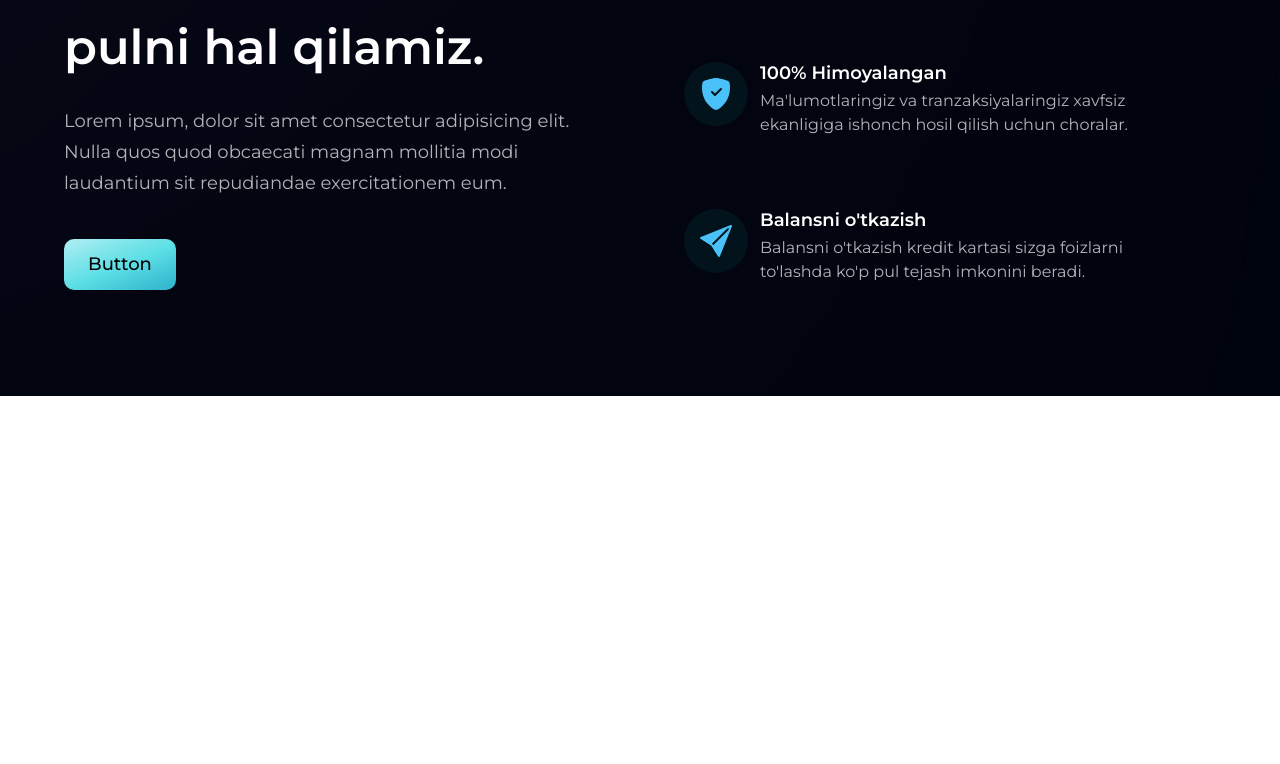
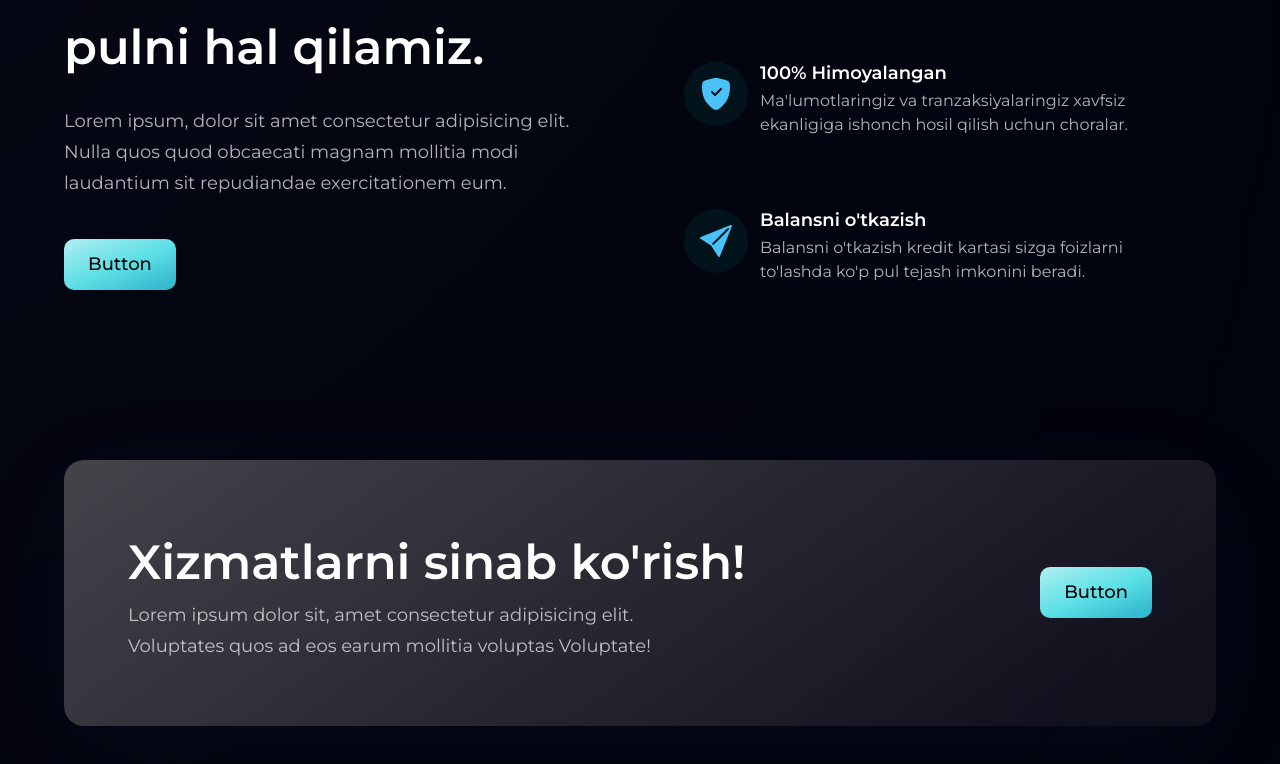
Before and after one commit to Will-Marco/prime-pay, a React (Create React App) app: page / in a window 1280 px wide. Shown: the part 2153-2917 px from the top of the page. Before the commit the page ends 2549 px from the top, so only its background shows below. Built offline with nearby package versions, Linux system fonts and the light colour scheme.

Commit message:
Add CTA component

```diff
--- a/src/App.js
+++ b/src/App.js
@@ -1,4 +1,12 @@
-import { Navbar, Home, Statistics, Contract, Billing, Business } from "./components";
+import {
+  Navbar,
+  Home,
+  Statistics,
+  Contract,
+  Billing,
+  Business,
+  CTA,
+} from "./components";
 import { styles } from "./util/style";
 
 function App() {
@@ -25,6 +33,7 @@ function App() {
           <Contract />
           <Billing />
           <Business />
+          <CTA />
         </div>
       </div>
     </div>
--- /dev/null
+++ b/src/components/CTA.jsx
@@ -0,0 +1,24 @@
+import { styles } from "../util/style";
+import Button from "./Button";
+
+const CTA = () => {
+  return (
+    <div
+      className={`${styles.flexCenter} ${styles.marginY} ${styles.padding} sm:flex-row flex-col rounded-[20px] box-shadow bg-dark-gradient`}
+    >
+      {" "}
+      <div className="flex-1 flex flex-col">
+        <h2 className={`${styles.heading2}`}>Xizmatlarni sinab ko'rish!</h2>
+        <p className={`${styles.paragraph} max-w-[550px]`}>
+          Lorem ipsum dolor sit, amet consectetur adipisicing elit. Voluptates
+          quos ad eos earum mollitia voluptas Voluptate!
+        </p>
+      </div>
+      <div className={`${styles.flexCenter} sm:ml-10 ml-0 sm:mt-0 mt-10`}>
+        <Button />
+      </div>
+    </div>
+  );
+};
+
+export default CTA;
--- a/src/components/index.js
+++ b/src/components/index.js
@@ -6,3 +6,4 @@ export { default as Contract } from "./Contract";
 export { default as Billing } from "./Billing";
 export { default as Business } from "./Business";
 export { default as FeatureCard } from "./Feature-card";
+export { default as CTA } from "./CTA";
--- a/src/index.css
+++ b/src/index.css
@@ -88,3 +88,11 @@
 .icons {
   color: rgb(74, 193, 248);
 }
+
+.box-shadow {
+  box-shadow: var(--card-shadow);
+}
+
+.bg-dark-gradient {
+  background: var(--black-gradient);
+}
```
